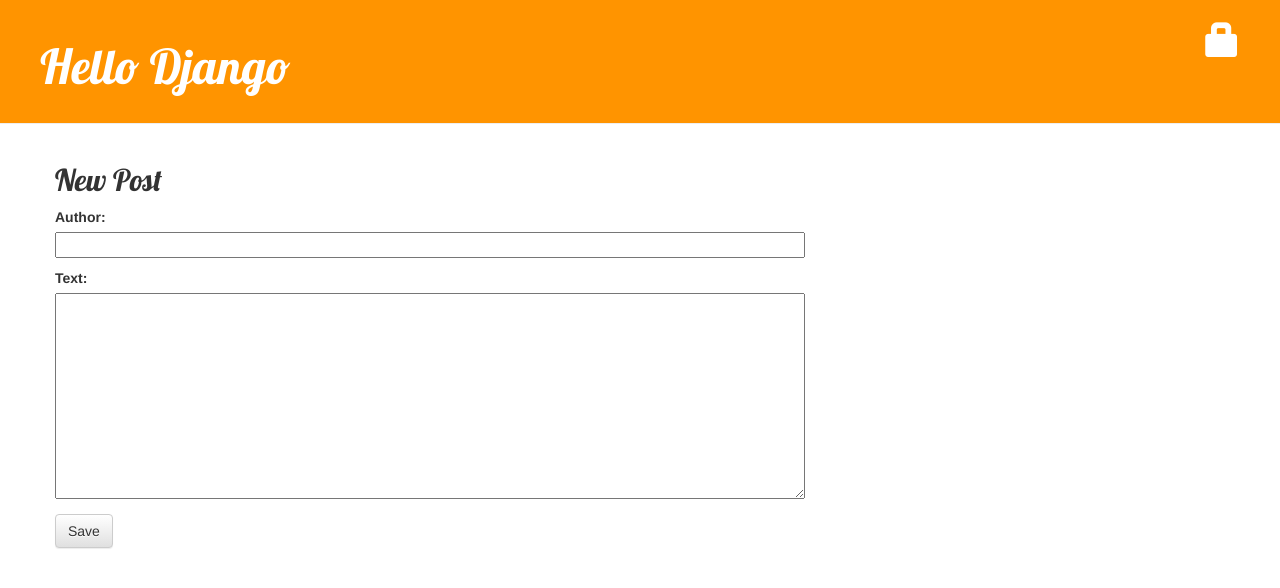
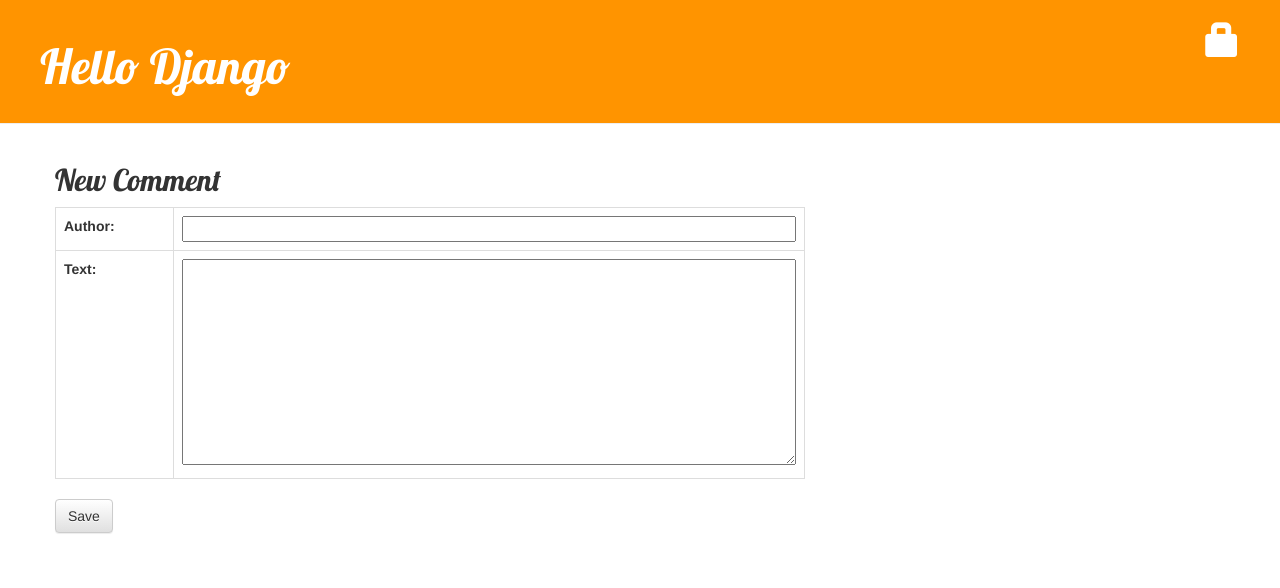
Before and after one commit to 6democratickim9/multicampus_django, a Django app: page /post/7/comment/ in a window 1280 px wide. Shown: the top 588 px of the page. Run offline with Django 3.2, Linux system fonts and the light colour scheme; data comes from the database, SQL or seed files in the repository; both versions use the stored data as it was after the commit; some libraries are stand-ins or nearby versions.

Commit message:
comment to post added

```diff
--- a/blog/templates/blog/add_comment_to_post.html
+++ b/blog/templates/blog/add_comment_to_post.html
@@ -1,11 +1,12 @@
 {% extends 'blog/base.html' %}
 
 {% block content %}
-    <h2>New Post</h2>
+    <h2>New Comment</h2>
     <form method="post" class="post-form">
         {% csrf_token %}
-<!--        해당 태그를 뿌려준것-->
-        {{ form.as_p }}
+        <table class="table table-bordered table-hover">
+            {{ form.as_table }}
+        </table>
         <button type="submit" class="btn btn-default">Save</button>
     </form>
 {% endblock %}
```
Also changed, not shown: blog/migrations/0006_comment.py (added), db.sqlite3.
